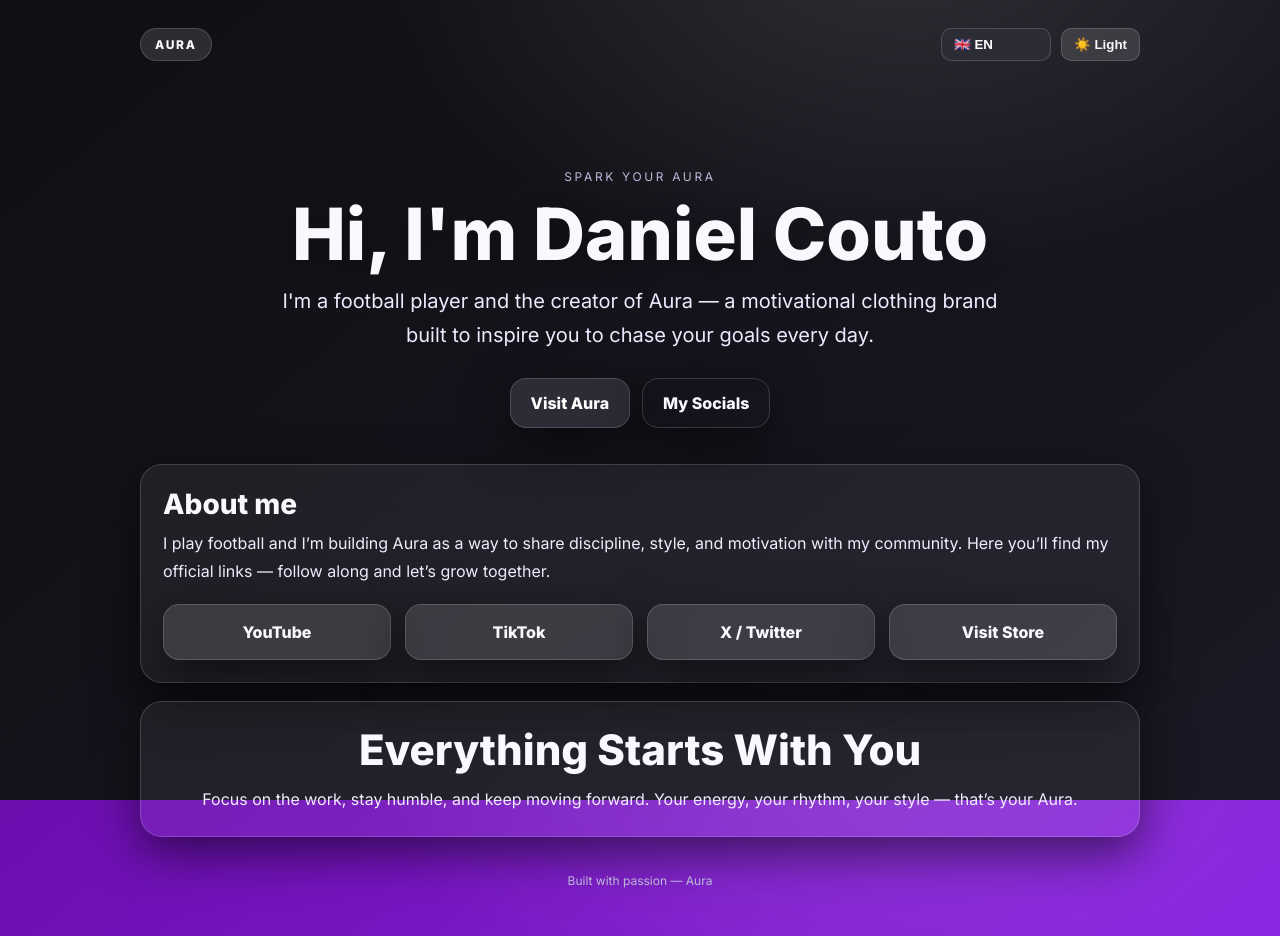
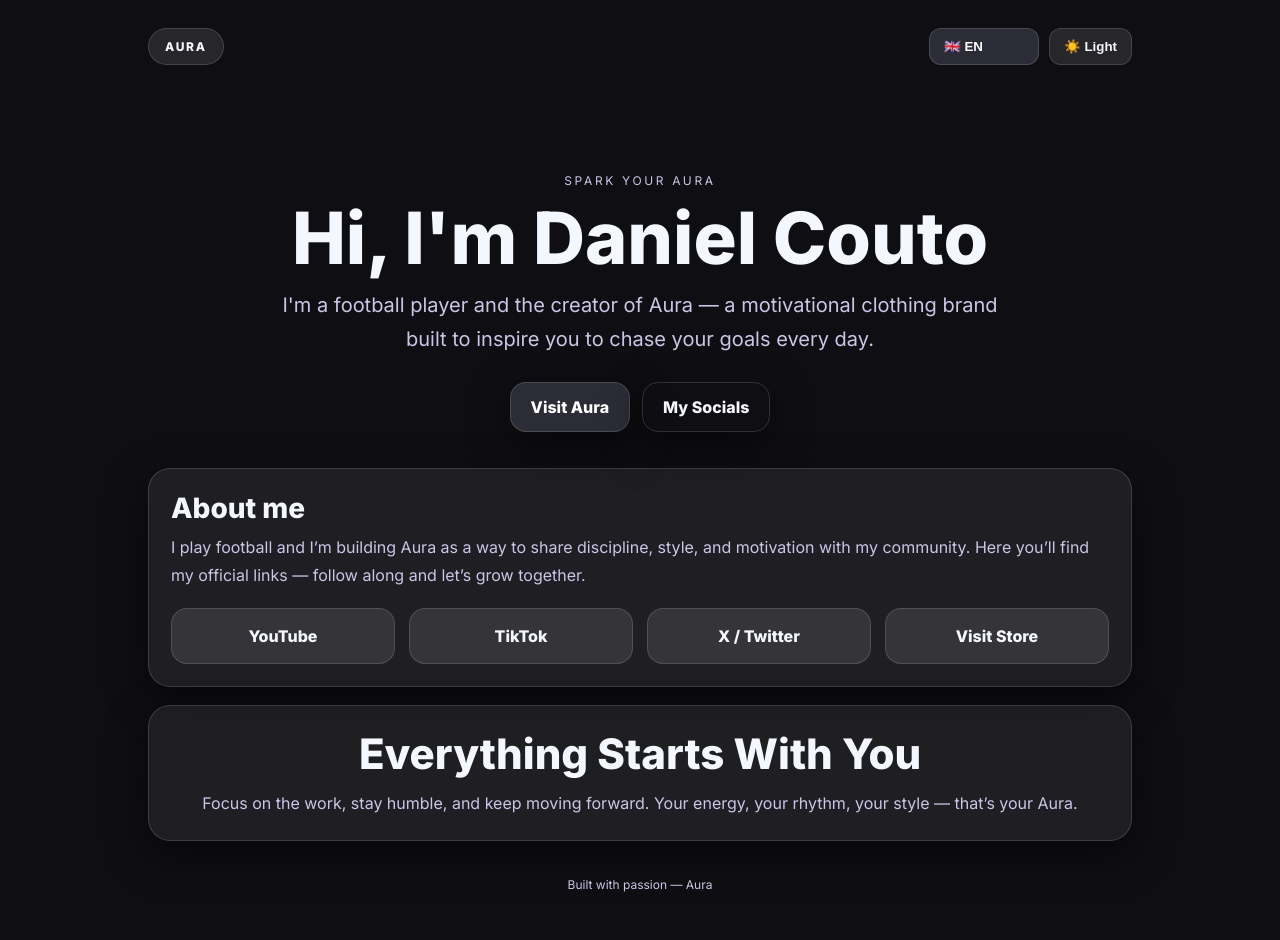
Before and after one commit to AuraNft18/Aura--landing, a plain HTML site: page index.html in a window 1280 px wide. Both pictures are taken after a click on the button "🌙 Dark". Drawn offline with Linux system fonts and the light colour scheme.

Commit message:
Update index.html

```diff
--- a/index.html
+++ b/index.html
@@ -1,115 +1,98 @@
 <!DOCTYPE html>
-<html lang="en">
+<html lang="en" data-theme="">
 <head>
   <meta charset="utf-8" />
   <meta name="viewport" content="width=device-width, initial-scale=1" />
-  <title>Daniel Couto — Spark Your Aura</title>
+  <title>Daniel Couto — Aura</title>
   <meta name="description" content="Get to know Daniel Couto and Aura — a motivational clothing brand. Follow on YouTube, TikTok, and X. Visit the Aura store." />
-
   <link rel="preconnect" href="https://fonts.googleapis.com">
   <link rel="preconnect" href="https://fonts.gstatic.com" crossorigin>
   <link href="https://fonts.googleapis.com/css2?family=Inter:wght@400;600;800&display=swap" rel="stylesheet">
 
   <style>
-    :root {
-      --bg-1: #6a0dad;
-      --bg-2: #9b30ff;
-      --surface: rgba(255,255,255,0.08);
-      --surface-border: rgba(255,255,255,0.12);
-      --text: #f5f3ff;
-      --muted: #dbd5ff;
-      --button: #ffffff;
-      --button-text: #5b12a8;
-      --chip: rgba(255,255,255,0.14);
-      --shadow: 0 20px 60px rgba(0,0,0,0.35);
+    /* ========= design tokens ========= */
+    :root{
+      /* cores claras (base) */
+      --bg: #6a0dad;             /* fundo sólido — sem linhas */
+      --fg: #f7f5ff;             /* texto */
+      --muted: #e6e0ff;          /* texto secundário */
+      --surface: rgba(255,255,255,.12);
+      --surface-border: rgba(255,255,255,.18);
+      --chip: rgba(255,255,255,.16);
+      --btn: #ffffff;            /* botão primário */
+      --btn-fg: #5b12a8;
+
+      --radius-xl: 22px;
+      --shadow: 0 14px 40px rgba(0,0,0,.35);
     }
-    @media (prefers-color-scheme: dark) {
-      :root {
-        --bg-1: #0f0f13;
-        --bg-2: #1a1824;
-        --surface: rgba(255,255,255,0.06);
-        --surface-border: rgba(255,255,255,0.16);
-        --text: #f8f8ff;
-        --muted: #bcb7d9;
-        --button: #2c2c36;
-        --button-text: #ffffff;
-        --chip: rgba(255,255,255,0.12);
-        --shadow: 0 16px 48px rgba(0,0,0,0.55);
-      }
-    }
-    /* classe usada pelo botão manual */
-    .dark {
-      --bg-1: #0f0f13;
-      --bg-2: #1a1824;
-      --surface: rgba(255,255,255,0.06);
-      --surface-border: rgba(255,255,255,0.16);
-      --text: #f8f8ff;
-      --muted: #bcb7d9;
-      --button: #2c2c36;
-      --button-text: #ffffff;
-      --chip: rgba(255,255,255,0.12);
-      --shadow: 0 16px 48px rgba(0,0,0,0.55);
+    /* tema escuro explícito (ganha em mobile) */
+    html[data-theme="dark"]{
+      --bg: #0f0f13;
+      --fg: #f5f7ff;
+      --muted: #c9c6e6;
+      --surface: rgba(255,255,255,.07);
+      --surface-border: rgba(255,255,255,.14);
+      --chip: rgba(255,255,255,.10);
+      --btn: #2c2c36;
+      --btn-fg: #ffffff;
+      --shadow: 0 14px 40px rgba(0,0,0,.55);
     }
 
-    * { box-sizing: border-box; }
-    html, body { height: 100%; margin: 0; font-family: Inter, system-ui, -apple-system, Segoe UI, Roboto, Arial, sans-serif; color: var(--text);
-      background: radial-gradient(900px 600px at 70% -10%, rgba(255,255,255,0.12), transparent 60%),
-                  linear-gradient(140deg, var(--bg-1), var(--bg-2));
-      transition: background 300ms ease, color 300ms ease;
+    *{box-sizing:border-box} html,body{height:100%}
+    body{
+      margin:0; font-family:Inter,system-ui,-apple-system,Segoe UI,Roboto,Arial,sans-serif;
+      color:var(--fg);
+      background: var(--bg);    /* sólido = sem banding */
+      -webkit-font-smoothing:antialiased; -moz-osx-font-smoothing:grayscale;
     }
-    .wrap { max-width: 1040px; margin: 0 auto; padding: 20px; }
+    .wrap{max-width:1024px;margin:0 auto;padding:20px}
 
     /* header */
-    header { display: flex; align-items: center; justify-content: space-between; gap: 12px; padding: 8px 0; }
-    .brand { display: inline-flex; align-items: center; gap: 10px; padding: 8px 14px; border-radius: 999px; border: 1px solid var(--surface-border); background: var(--chip); letter-spacing: .14em; font-weight: 800; text-transform: uppercase; font-size: 12px; }
-    .tools { display: flex; gap: 10px; align-items: center; }
-    .toggle{ background: var(--chip); color: var(--text); border: 1px solid var(--surface-border); padding: 8px 12px; border-radius: 10px; font-weight: 600; cursor: pointer; }
-
-    /* seletor de línguas – sempre visível */
-    .select{
-      appearance: none; -webkit-appearance: none; -moz-appearance: none;
-      background-color: #ffffff; color: #2b2b2b;
-      border: 1px solid var(--surface-border);
-      padding: 8px 12px; border-radius: 10px; font-weight: 600; cursor: pointer;
-      min-width: 110px;
+    header{display:flex;align-items:center;justify-content:space-between;gap:12px;padding:8px 0}
+    .brand{display:inline-flex;align-items:center;gap:10px;padding:10px 16px;border-radius:999px;background:var(--chip);border:1px solid var(--surface-border);letter-spacing:.14em;text-transform:uppercase;font-weight:800;font-size:12px}
+    .tools{display:flex;gap:10px;align-items:center}
+    .toggle,.select{
+      background:var(--chip); color:var(--fg); border:1px solid var(--surface-border);
+      padding:10px 14px; border-radius:12px; font-weight:600; cursor:pointer;
+      -webkit-tap-highlight-color:transparent; user-select:none;
     }
-    .select option{ background-color:#ffffff; color:#2b2b2b; }
-    .dark .select{ background-color:#2c2c36; color:#ffffff; border-color:var(--surface-border); }
-    .dark .select option{ background-color:#2c2c36; color:#ffffff; }
+    .select{appearance:none;-webkit-appearance:none;-moz-appearance:none; min-width:110px; background:#fff; color:#2b2b2b;}
+    .select option{background:#fff;color:#2b2b2b}
+    html[data-theme="dark"] .select{background:#2c2c36;color:#fff}
 
     /* hero */
-    .hero { text-align: center; padding: clamp(40px, 10vw, 96px) 0 36px; opacity: 0; transform: translateY(8px); animation: fadeUp .6s ease .05s forwards; }
-    @keyframes fadeUp { to { opacity: 1; transform: translateY(0); } }
-    .eyebrow { display: inline-block; font-size: 12px; letter-spacing: .22em; text-transform: uppercase; color: var(--muted); margin-bottom: 12px; }
-    h1 { margin: 0 0 12px; font-size: clamp(34px, 7.8vw, 72px); line-height: 1.05; font-weight: 800; text-shadow: 0 8px 24px rgba(0,0,0,.28); }
-    .lead { margin: 0 auto; max-width: 760px; color: #efe9ff; font-size: clamp(16px, 2.2vw, 20px); line-height: 1.7; }
-    .cta { margin-top: 26px; display: inline-flex; gap: 12px; flex-wrap: wrap; }
-    .btn { display: inline-flex; align-items: center; justify-content: center; gap: 10px; text-decoration: none; padding: 14px 20px; border-radius: 16px; font-weight: 800; border: 1px solid var(--surface-border); transition: transform .16s ease, box-shadow .2s ease, background .2s ease; box-shadow: var(--shadow); }
-    .btn.primary { background: var(--button); color: var(--button-text); }
-    .btn.ghost { background: transparent; color: var(--text); }
-    .btn:hover { transform: translateY(-2px); }
+    .hero{ text-align:center; padding: clamp(44px, 10vw, 96px) 0 36px; }
+    .eyebrow{ display:inline-block; font-size:12px; letter-spacing:.22em; text-transform:uppercase; color:var(--muted); margin-bottom:12px; }
+    h1{ margin:0 0 12px; font-size:clamp(36px,7.8vw,72px); line-height:1.05; font-weight:800; }
+    .lead{ margin:0 auto; max-width:760px; color:var(--muted); font-size:clamp(16px,2.2vw,20px); line-height:1.7; }
+    .cta{ margin-top:26px; display:inline-flex; gap:12px; flex-wrap:wrap; }
+    .btn{ display:inline-flex; align-items:center; justify-content:center; text-decoration:none; padding:14px 20px; border-radius:16px; font-weight:800; border:1px solid var(--surface-border); box-shadow:var(--shadow); transition:transform .16s ease,opacity .16s ease; }
+    .btn.primary{ background:var(--btn); color:var(--btn-fg); }
+    .btn.ghost{ background:transparent; color:var(--fg); }
+    .btn:hover{ transform: translateY(-2px); opacity:.95; }
 
-    /* cards / sections */
-    .card { background: var(--surface); border: 1px solid var(--surface-border); border-radius: 22px; box-shadow: var(--shadow); }
-    .section { padding: 22px; }
-    .section h2 { margin: 0 0 8px; font-size: clamp(22px, 3.2vw, 28px); }
-    .section p { margin: 0; color: #f1ebff; line-height: 1.8; }
+    /* cards */
+    .card{ background:var(--surface); border:1px solid var(--surface-border); border-radius:var(--radius-xl); box-shadow:var(--shadow); }
+    .section{ padding:22px; }
+    .section h2{ margin:0 0 8px; font-size:clamp(22px,3.2vw,28px); }
+    .section p{ margin:0; color:var(--muted); line-height:1.8; }
 
-    /* socials grid */
-    .socials { margin-top: 18px; display: grid; grid-template-columns: repeat(4, 1fr); gap: 14px; }
-    .social { display: flex; align-items: center; justify-content: center; padding: 16px; border-radius: 16px; background: var(--chip); border: 1px solid var(--surface-border); text-decoration: none; color: var(--text); font-weight: 700; box-shadow: var(--shadow); min-height: 56px; }
+    /* socials */
+    .socials{ margin-top:18px; display:grid; grid-template-columns:repeat(4,1fr); gap:14px; }
+    .social{ display:flex; align-items:center; justify-content:center; padding:16px; border-radius:16px; background:var(--chip); border:1px solid var(--surface-border); text-decoration:none; color:var(--fg); font-weight:700; min-height:56px; }
 
     /* motivation */
-    .center { text-align: center; }
-    .m-title { font-size: clamp(26px, 5.8vw, 42px); margin: 0 0 10px; }
-    footer { text-align: center; padding: 36px 0 28px; color: var(--muted); font-size: 12px; }
+    .center{text-align:center}
+    .m-title{ font-size:clamp(26px,5.8vw,42px); margin:0 0 10px; }
+    footer{ text-align:center; padding:36px 0 28px; color:var(--muted); font-size:12px; }
 
     /* responsive */
-    @media (max-width: 720px) {
-      .wrap { padding: 16px; }
-      .cta { width: 100%; }
-      .btn { flex: 1 1 auto; width: 100%; }
-      .socials { grid-template-columns: repeat(2, 1fr); }
+    @media (max-width:720px){
+      .wrap{padding:16px}
+      .cta{width:100%}
+      .btn{flex:1 1 auto; width:100%}
+      .socials{grid-template-columns:repeat(2,1fr)}
+      .toggle,.select{padding:12px 14px}
     }
   </style>
 </head>
@@ -118,15 +101,13 @@
     <header>
       <div class="brand">AURA</div>
       <div class="tools">
-        <!-- seletor de línguas -->
         <select id="langSelect" class="select" aria-label="Language">
           <option value="en">🇬🇧 EN</option>
           <option value="pt">🇵🇹 PT</option>
           <option value="es">🇪🇸 ES</option>
           <option value="fr">🇫🇷 FR</option>
         </select>
-        <!-- dark mode -->
-        <button id="darkToggle" class="toggle">🌙 Dark</button>
+        <button id="darkToggle" class="toggle" type="button">🌙 Dark</button>
       </div>
     </header>
 
@@ -165,133 +146,52 @@
   </div>
 
   <script>
-    // ----- DARK MODE (toggle + remember) -----
+    /* ===== dark mode ===== */
+    const htmlEl = document.documentElement;
     const darkBtn = document.getElementById('darkToggle');
-    const savedTheme = localStorage.getItem('aura-theme');
-    const prefersDark = window.matchMedia && window.matchMedia('(prefers-color-scheme: dark)').matches;
-    if (savedTheme === 'dark' || (!savedTheme && prefersDark)) document.body.classList.add('dark');
-    const setDarkLabel = () => darkBtn.textContent = document.body.classList.contains('dark') ? '☀️ Light' : '🌙 Dark';
-    setDarkLabel();
-    darkBtn.addEventListener('click', () => {
-      document.body.classList.toggle('dark');
-      localStorage.setItem('aura-theme', document.body.classList.contains('dark') ? 'dark' : 'light');
-      setDarkLabel();
-    });
 
-    // ----- I18N (EN, PT, ES, FR) -----
+    (function initTheme(){
+      const saved = localStorage.getItem('aura-theme');
+      const sysDark = window.matchMedia && window.matchMedia('(prefers-color-scheme: dark)').matches;
+      const theme = saved || (sysDark ? 'dark' : 'light');
+      htmlEl.setAttribute('data-theme', theme);
+      updateDarkLabel();
+    })();
+
+    function updateDarkLabel(){
+      const isDark = htmlEl.getAttribute('data-theme') === 'dark';
+      darkBtn.textContent = isDark ? '☀️ Light' : '🌙 Dark';
+    }
+    darkBtn.addEventListener('click', ()=>{
+      const next = htmlEl.getAttribute('data-theme') === 'dark' ? 'light' : 'dark';
+      htmlEl.setAttribute('data-theme', next);
+      localStorage.setItem('aura-theme', next);
+      updateDarkLabel();
+    }, {passive:true});
+
+    /* ===== languages ===== */
     const t = {
-      en: {
-        eyebrow: "Spark Your Aura",
-        heroTitle: "Hi, I'm Daniel Couto",
-        heroLead: "I'm a football player and the creator of Aura — a motivational clothing brand built to inspire you to chase your goals every day.",
-        visitAuraBtn: "Visit Aura",
-        mySocialsBtn: "My Socials",
-        aboutTitle: "About me",
-        aboutText: "I play football and I’m building Aura as a way to share discipline, style, and motivation with my community. Here you’ll find my official links — follow along and let’s grow together.",
-        youtubeBtn: "YouTube",
-        tiktokBtn: "TikTok",
-        twitterBtn: "X / Twitter",
-        storeBtn: "Visit Store",
-        mTitle: "Everything Starts With You",
-        mText: "Focus on the work, stay humble, and keep moving forward. Your energy, your rhythm, your style — that’s your Aura.",
-        footerText: "Built with passion — Aura"
-      },
-      pt: {
-        eyebrow: "Spark Your Aura",
-        heroTitle: "Olá, eu sou o Daniel Couto",
-        heroLead: "Sou jogador de futebol e criador da Aura — uma marca de roupa motivacional feita para te inspirar a correr atrás dos teus objetivos todos os dias.",
-        visitAuraBtn: "Visitar a Aura",
-        mySocialsBtn: "Minhas Redes",
-        aboutTitle: "Sobre mim",
-        aboutText: "Jogo futebol e estou a construir a Aura como uma forma de partilhar disciplina, estilo e motivação com a minha comunidade. Aqui encontras os meus links oficiais — segue e vamos crescer juntos.",
-        youtubeBtn: "YouTube",
-        tiktokBtn: "TikTok",
-        twitterBtn: "X / Twitter",
-        storeBtn: "Visitar Loja",
-        mTitle: "Tudo Começa Contigo",
-        mText: "Foca no trabalho, mantém-te humilde e continua a avançar. A tua energia, o teu ritmo, o teu estilo — essa é a tua Aura.",
-        footerText: "Feito com paixão — Aura"
-      },
-      es: {
-        eyebrow: "Spark Your Aura",
-        heroTitle: "Hola, soy Daniel Couto",
-        heroLead: "Soy jugador de fútbol y creador de Aura — una marca de ropa motivacional diseñada para inspirarte a perseguir tus metas cada día.",
-        visitAuraBtn: "Visitar Aura",
-        mySocialsBtn: "Mis Redes",
-        aboutTitle: "Sobre mí",
-        aboutText: "Juego al fútbol y estoy construyendo Aura como una forma de compartir disciplina, estilo y motivación con mi comunidad. Aquí encontrarás mis enlaces oficiales — sígueme y crezcamos juntos.",
-        youtubeBtn: "YouTube",
-        tiktokBtn: "TikTok",
-        twitterBtn: "X / Twitter",
-        storeBtn: "Visitar Tienda",
-        mTitle: "Todo Empieza Contigo",
-        mText: "Concéntrate en el trabajo, mantente humilde y sigue avanzando. Tu energía, tu ritmo, tu estilo — esa es tu Aura.",
-        footerText: "Hecho con pasión — Aura"
-      },
-      fr: {
-        eyebrow: "Spark Your Aura",
-        heroTitle: "Salut, je suis Daniel Couto",
-        heroLead: "Je suis footballeur et créateur d’Aura — une marque de vêtements motivationnelle conçue pour t’inspirer à poursuivre tes objectifs chaque jour.",
-        visitAuraBtn: "Visiter Aura",
-        mySocialsBtn: "Mes Réseaux",
-        aboutTitle: "À propos de moi",
-        aboutText: "Je joue au football et je développe Aura pour partager discipline, style et motivation avec ma communauté. Ici tu trouveras mes liens officiels — suis-moi et grandissons ensemble.",
-        youtubeBtn: "YouTube",
-        tiktokBtn: "TikTok",
-        twitterBtn: "X / Twitter",
-        storeBtn: "Visiter la Boutique",
-        mTitle: "Tout Commence Avec Toi",
-        mText: "Concentre-toi sur le travail, reste humble et continue d’avancer. Ton énergie, ton rythme, ton style — c’est ton Aura.",
-        footerText: "Fait avec passion — Aura"
-      }
+      en:{eyebrow:"Spark Your Aura",heroTitle:"Hi, I'm Daniel Couto",heroLead:"I'm a football player and the creator of Aura — a motivational clothing brand built to inspire you to chase your goals every day.",visitAuraBtn:"Visit Aura",mySocialsBtn:"My Socials",aboutTitle:"About me",aboutText:"I play football and I’m building Aura as a way to share discipline, style, and motivation with my community. Here you’ll find my official links — follow along and let’s grow together.",youtubeBtn:"YouTube",tiktokBtn:"TikTok",twitterBtn:"X / Twitter",storeBtn:"Visit Store",mTitle:"Everything Starts With You",mText:"Focus on the work, stay humble, and keep moving forward. Your energy, your rhythm, your style — that’s your Aura.",footerText:"Built with passion — Aura"},
+      pt:{eyebrow:"Spark Your Aura",heroTitle:"Olá, eu sou o Daniel Couto",heroLead:"Sou jogador de futebol e criador da Aura — uma marca de roupa motivacional feita para te inspirar a correr atrás dos teus objetivos todos os dias.",visitAuraBtn:"Visitar a Aura",mySocialsBtn:"Minhas Redes",aboutTitle:"Sobre mim",aboutText:"Jogo futebol e estou a construir a Aura como uma forma de partilhar disciplina, estilo e motivação com a minha comunidade. Aqui encontras os meus links oficiais — segue e vamos crescer juntos.",youtubeBtn:"YouTube",tiktokBtn:"TikTok",twitterBtn:"X / Twitter",storeBtn:"Visitar Loja",mTitle:"Tudo Começa Contigo",mText:"Foca no trabalho, mantém-te humilde e continua a avançar. A tua energia, o teu ritmo, o teu estilo — essa é a tua Aura.",footerText:"Feito com paixão — Aura"},
+      es:{eyebrow:"Spark Your Aura",heroTitle:"Hola, soy Daniel Couto",heroLead:"Soy jugador de fútbol y creador de Aura — una marca de ropa motivacional diseñada para inspirarte a perseguir tus metas cada día.",visitAuraBtn:"Visitar Aura",mySocialsBtn:"Mis Redes",aboutTitle:"Sobre mí",aboutText:"Juego al fútbol y estoy construyendo Aura como una forma de compartir disciplina, estilo y motivación con mi comunidad. Aquí encontrarás mis enlaces oficiales — sígueme y crezcamos juntos.",youtubeBtn:"YouTube",tiktokBtn:"TikTok",twitterBtn:"X / Twitter",storeBtn:"Visitar Tienda",mTitle:"Todo Empieza Contigo",mText:"Concéntrate en el trabajo, mantente humilde y sigue avanzando. Tu energía, tu ritmo, tu estilo — esa es tu Aura.",footerText:"Hecho con pasión — Aura"},
+      fr:{eyebrow:"Spark Your Aura",heroTitle:"Salut, je suis Daniel Couto",heroLead:"Je suis footballeur et créateur d’Aura — une marque de vêtements motivationnelle conçue pour t’inspirer à poursuivre tes objectifs chaque jour.",visitAuraBtn:"Visiter Aura",mySocialsBtn:"Mes Réseaux",aboutTitle:"À propos de moi",aboutText:"Je joue au football et je développe Aura pour partager discipline, style et motivation avec ma communauté. Ici tu trouveras mes liens officiels — suis-moi et grandissons ensemble.",youtubeBtn:"YouTube",tiktokBtn:"TikTok",twitterBtn:"X / Twitter",storeBtn:"Visiter la Boutique",mTitle:"Tout Commence Avec Toi",mText:"Concentre-toi sur le travail, reste humble et continue d’avancer. Ton énergie, ton rythme, ton style — c’est ton Aura.",footerText:"Fait avec passion — Aura"}
     };
 
-    const els = {
-      eyebrow: document.getElementById('eyebrow'),
-      heroTitle: document.getElementById('heroTitle'),
-      heroLead: document.getElementById('heroLead'),
-      visitAuraBtn: document.getElementById('visitAuraBtn'),
-      mySocialsBtn: document.getElementById('mySocialsBtn'),
-      aboutTitle: document.getElementById('aboutTitle'),
-      aboutText: document.getElementById('aboutText'),
-      youtubeBtn: document.getElementById('youtubeBtn'),
-      tiktokBtn: document.getElementById('tiktokBtn'),
-      twitterBtn: document.getElementById('twitterBtn'),
-      storeBtn: document.getElementById('storeBtn'),
-      mTitle: document.getElementById('mTitle'),
-      mText: document.getElementById('mText'),
-      footerText: document.getElementById('footerText'),
-      select: document.getElementById('langSelect')
-    };
+    const ids=["eyebrow","heroTitle","heroLead","visitAuraBtn","mySocialsBtn","aboutTitle","aboutText","youtubeBtn","tiktokBtn","twitterBtn","storeBtn","mTitle","mText","footerText"];
+    const select = document.getElementById('langSelect');
 
-    function applyLang(lang) {
-      const d = t[lang] || t.en;
-      els.eyebrow.textContent = d.eyebrow;
-      els.heroTitle.textContent = d.heroTitle;
-      els.heroLead.textContent = d.heroLead;
-      els.visitAuraBtn.textContent = d.visitAuraBtn;
-      els.mySocialsBtn.textContent = d.mySocialsBtn;
-      els.aboutTitle.textContent = d.aboutTitle;
-      els.aboutText.textContent = d.aboutText;
-      els.youtubeBtn.textContent = d.youtubeBtn;
-      els.tiktokBtn.textContent = d.tiktokBtn;
-      els.twitterBtn.textContent = d.twitterBtn;
-      els.storeBtn.textContent = d.storeBtn;
-      els.mTitle.textContent = d.mTitle;
-      els.mText.textContent = d.mText;
-      els.footerText.textContent = d.footerText;
-      localStorage.setItem('aura-lang', lang);
-      els.select.value = lang;
-      document.documentElement.lang = lang;
+    function applyLang(l){
+      const d=t[l]||t.en;
+      ids.forEach(id=>document.getElementById(id).textContent=d[id]);
+      localStorage.setItem('aura-lang', l);
+      select.value=l;
+      document.documentElement.lang=l;
     }
 
-    // carregar idioma guardado ou do browser
     const savedLang = localStorage.getItem('aura-lang');
-    const browserLang = (navigator.language || 'en').slice(0,2);
-    applyLang(savedLang || (['en','pt','es','fr'].includes(browserLang) ? browserLang : 'en'));
-
-    // troca ao selecionar
-    els.select.addEventListener('change', (e)=> applyLang(e.target.value));
+    const browserLang = (navigator.language||'en').slice(0,2);
+    applyLang(savedLang || (['en','pt','es','fr'].includes(browserLang)?browserLang:'en'));
+    select.addEventListener('change', e => applyLang(e.target.value));
   </script>
 </body>
 </html>
```
